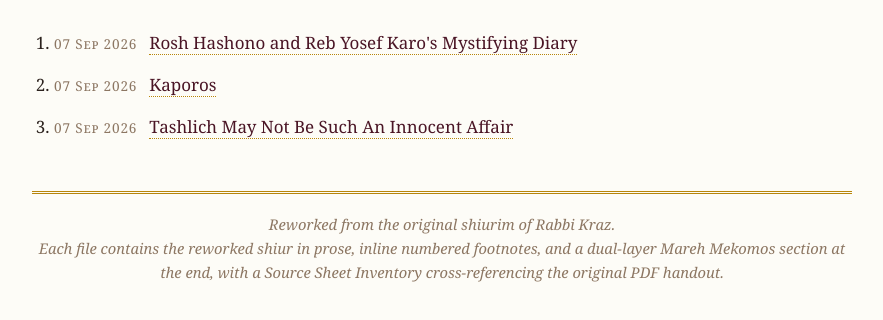
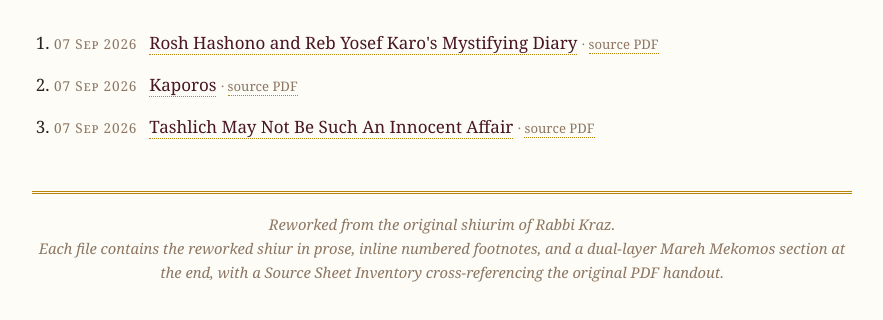
Before and after one commit to jschwartzmd/Rabbi-Kraz-Shiurim, a plain HTML site: page index.html in a window 1280 px wide. Shown: the part 232-552 px from the top of the page, without its empty margins (198-1081 px from the left). Drawn offline with Linux system fonts and the light colour scheme.

Commit message:
Add source PDFs alongside outputs (sources/ subfolder) + link them in index

```diff
--- a/index.html
+++ b/index.html
@@ -29,9 +29,9 @@
 </header>
 
 <ol class="shiurim">
-  <li><span class="date">07 Sep 2026</span><a href="2026-09-07 — Rosh Hashono and Reb Yosef Karo's Mystifying Diary.html">Rosh Hashono and Reb Yosef Karo's Mystifying Diary</a></li>
-  <li><span class="date">07 Sep 2026</span><a href="2026-09-07 — Kaporos.html">Kaporos</a></li>
-  <li><span class="date">07 Sep 2026</span><a href="2026-09-07 — Tashlich May Not Be Such An Innocent Affair.html">Tashlich May Not Be Such An Innocent Affair</a></li>
+  <li><span class="date">07 Sep 2026</span><a href="2026-09-07 — Rosh Hashono and Reb Yosef Karo's Mystifying Diary.html">Rosh Hashono and Reb Yosef Karo's Mystifying Diary</a> <span style="font-size:.82rem;color:var(--muted)">· <a href="sources/2026-09-07 — Rosh Hashono and Reb Yosef Karo's Mystifying Diary — source sheet.pdf" style="color:var(--muted)">source PDF</a></span></li>
+  <li><span class="date">07 Sep 2026</span><a href="2026-09-07 — Kaporos.html">Kaporos</a> <span style="font-size:.82rem;color:var(--muted)">· <a href="sources/2026-09-07 — Kaporos — source sheet.pdf" style="color:var(--muted)">source PDF</a></span></li>
+  <li><span class="date">07 Sep 2026</span><a href="2026-09-07 — Tashlich May Not Be Such An Innocent Affair.html">Tashlich May Not Be Such An Innocent Affair</a> <span style="font-size:.82rem;color:var(--muted)">· <a href="sources/2026-09-07 — Tashlich May Not Be Such An Innocent Affair — source sheet.pdf" style="color:var(--muted)">source PDF</a></span></li>
 </ol>
 
 <footer>
```
Also changed, not shown: 3 other files.
